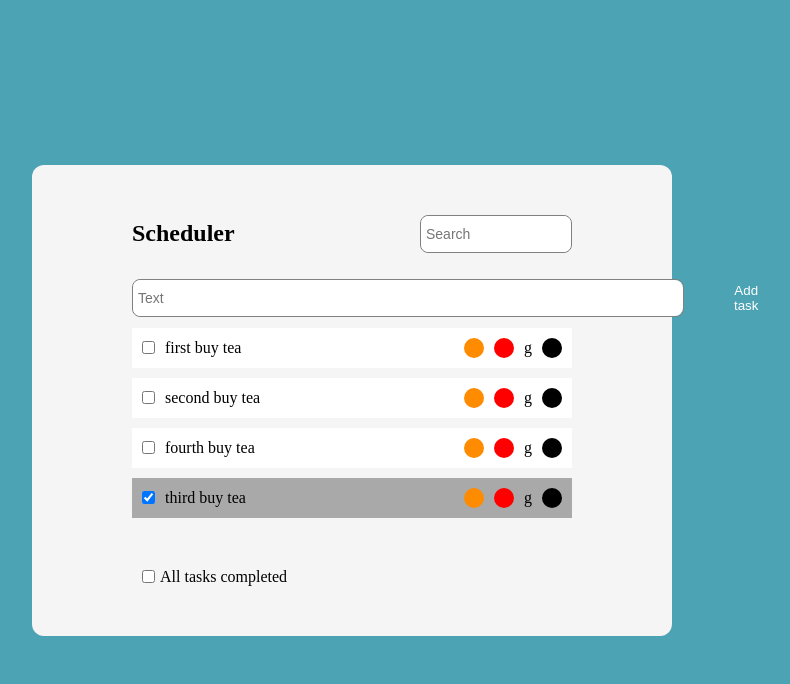
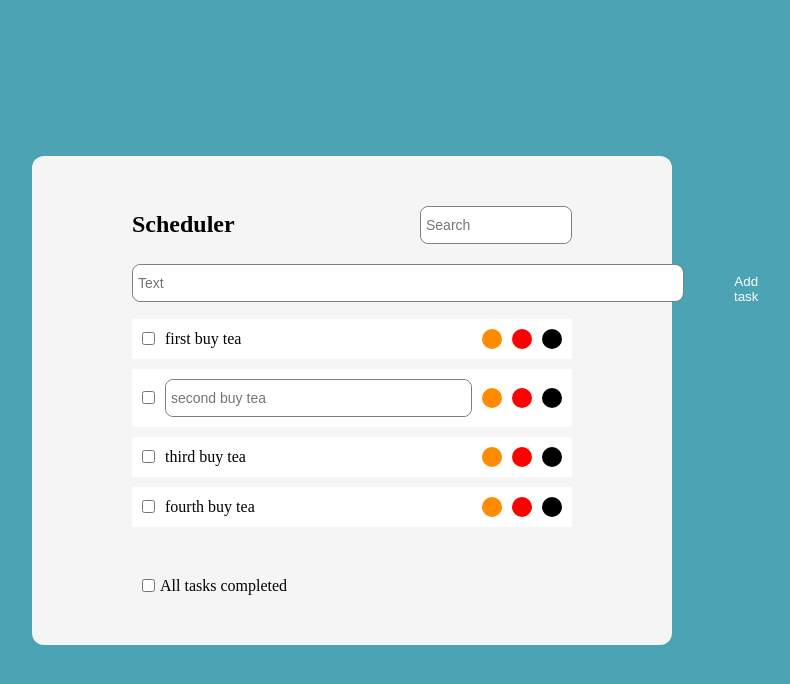
Before and after one commit to Rosyasya/todo, a Next.js app: page / in a window 1280 px wide. Shown: the top 684 px of the page, without its empty margins (288-1078 px from the left). Built offline with nearby package versions, Linux system fonts and the light colour scheme.

Commit message:
todo: remove button, add button

```diff
--- a/app/app-ui/input/input.jsx
+++ b/app/app-ui/input/input.jsx
@@ -2,14 +2,12 @@ import './input.scss'
 import {useState} from "react";
 import PropTypes from "prop-types";
 
-const Input = ( { placeholder, size, label, isDisabled } ) => {
-    let [value, setValue] = useState('');
-
+const Input = ( { placeholder, size, label, isDisabled, callback, inputValue } ) => {
     return (
         <div className="input__wrapper">
             <p className="input__label">{label}</p>
             <div className="input">
-                <input disabled={isDisabled} onInput={e => setValue(value = e.target.value)} placeholder={placeholder} className="input__item" style={{width: size}}/>
+                <input disabled={isDisabled} onChange={callback} value={inputValue} placeholder={placeholder} className="input__item" style={{width: size}}/>
             </div>
         </div>
     );
--- a/app/page.js
+++ b/app/page.js
@@ -5,26 +5,56 @@ import './styles/todo.scss'
 import {useState} from "react";
 
 export default function Home() {
-    const [edit, setEdit] = useState(false);
+    const [show, setShow] = useState(false);
+    const [inputAddTodoValue, setInputAddTodoValue] = useState('');
+    const [inputValue, setInputValue] = useState('');
 
-    const todoList = [
+    const [todos, setTodos] = useState([
         {
             title: 'first buy tea',
             isCompleted: false,
+            isEditing: false,
+            id: 0,
         },
         {
             title: 'second buy tea',
             isCompleted: false,
+            isEditing: true,
+            id: 1,
         },
         {
             title: 'third buy tea',
-            isCompleted: true,
+            isCompleted: false,
+            isEditing: false,
+            id: 2,
         },
         {
             title: 'fourth buy tea',
             isCompleted: false,
+            isEditing: false,
+            id: 3,
         },
-    ]
+    ]);
+
+    const inputAddTodoHandler = e => {
+        e.preventDefault();
+        setInputAddTodoValue(e.target.value);
+    }
+
+    const todoInputHandler = e => {
+        e.preventDefault();
+        setInputValue(e.target.value);
+    }
+
+    const handleSubmit = e => {
+        e.preventDefault();
+        setTodos([...todos, {title: inputAddTodoValue, isCompleted: false, id: todos.length + 1}]);
+        setInputAddTodoValue('');
+    }
+
+    const removeTodo = id => {
+        setTodos(() => todos.filter(todo => todo.id !== id));
+    }
 
     return (
         <div className="todo__wrapper">
@@ -34,23 +64,25 @@ export default function Home() {
                     <Input placeholder="Search" size="150px"/>
                 </div>
                 <div className="todo__input">
-                    <Input size="550px" placeholder="Text" />
-                    <Button title="Add task" />
+                    <form action="" style={{display: "flex", justifyContent: "space-between", width: '100%'}}>
+                        <Input size="550px" placeholder="Text" callback={inputAddTodoHandler} inputValue={inputAddTodoValue} setInputValue={setInputAddTodoValue} />
+                        <Button title="Add task" callback={handleSubmit} />
+                    </form>
                 </div>
                 <div className="todo__info">
-                    {todoList.sort((a, b) => a.isCompleted - b.isCompleted).map(el => {
+                    {todos.sort((a, b) => a.isCompleted - b.isCompleted).map(todo => {
                         return (
-                            <div className={el.isCompleted ? "todo__item completed" : 'todo__item'}>
-                                <input type="checkbox" checked={el.isCompleted} />
-                                <div className="todo__item-title" style={{display: edit ? 'none' : 'block'}}>
-                                    <p>{el.title}</p>
+                            <div className={todo.isCompleted ? "todo__item completed" : 'todo__item'}>
+                                <input type="checkbox" />
+                                <div className="todo__item-title" style={{display: todo.isEditing ? 'none' : 'block'}}>
+                                    <p>{todo.title}</p>
                                 </div>
-                                <div style={{display: edit ? 'block' : 'none', flex: 1}}>
-                                    <Input size="100%"/>
+                                <div style={{display: todo.isEditing ? 'block' : 'none', flex: 1}}>
+                                    <Input size="100%" isDisabled={show} placeholder={todo.title} callback={todoInputHandler} inputValue={inputValue} setInputValue={setInputValue} show={show} />
                                 </div>
                                 <div className="circle __star"></div>
-                                <div className="circle __edit"></div>g
-                                <div className="circle __cross"></div>
+                                <div className="circle __edit" onClick={() => setShow(!show)}></div>
+                                <div className="circle __cross" onClick={() => removeTodo(todo.id)}></div>
                             </div>
                         )
                     })}
```
